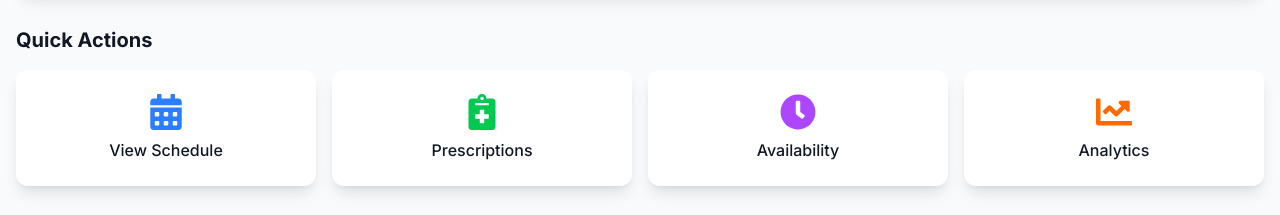
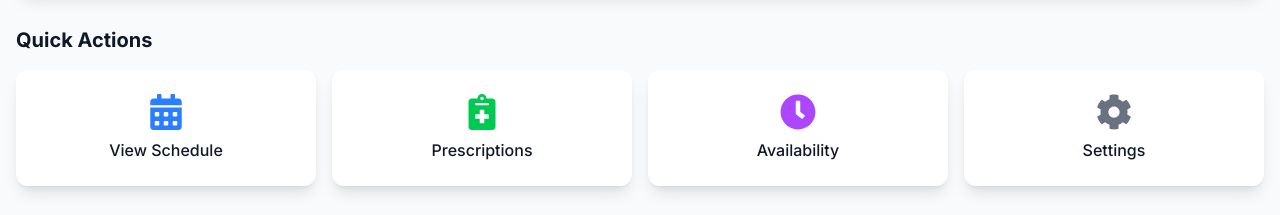
Before and after one commit to guillaume1146/healthways-typescript, a Next.js app: page /doctor/dashboard in a window 1280 px wide. Shown: the part 1149-1364 px from the top of the page. Built offline with nearby package versions, Linux system fonts and the light colour scheme.

Commit message:
add space

```diff
--- a/app/doctor/dashboard/page.tsx
+++ b/app/doctor/dashboard/page.tsx
@@ -446,21 +446,16 @@ export default function EnhancedDoctorDashboard() {
               <p className="text-sm md:text-base font-medium text-gray-900">Prescriptions</p>
             </Link>
 
-            <Link
-              href="/doctor/availability"
-              className="bg-white p-4 md:p-6 rounded-xl shadow-lg hover:shadow-xl transition text-center group"
-            >
+            <Link href="/doctor/availability"  className="bg-white p-4 md:p-6 rounded-xl shadow-lg hover:shadow-xl transition text-center group" >
               <FaClock className="text-3xl md:text-4xl text-purple-500 mx-auto mb-2 group-hover:scale-110 transition" />
               <p className="text-sm md:text-base font-medium text-gray-900">Availability</p>
             </Link>
 
-            <Link
-              href="/doctor/settings"
-              className="bg-white p-4 md:p-6 rounded-xl shadow-lg hover:shadow-xl transition text-center group"
-            >
-              <FaChartLine className="text-3xl md:text-4xl text-orange-500 mx-auto mb-2 group-hover:scale-110 transition" />
-              <p className="text-sm md:text-base font-medium text-gray-900">Analytics</p>
+            <Link  href="/doctor/settings"  className="bg-white p-4 md:p-6 rounded-xl shadow-lg hover:shadow-xl transition text-center group" >
+              <FaCog className="text-3xl md:text-4xl text-gray-500 mx-auto mb-2 group-hover:scale-110 transition" />
+              <p className="text-sm md:text-base font-medium text-gray-900">Settings</p>
             </Link>
+
           </div>
         </div>
       </div>
```
